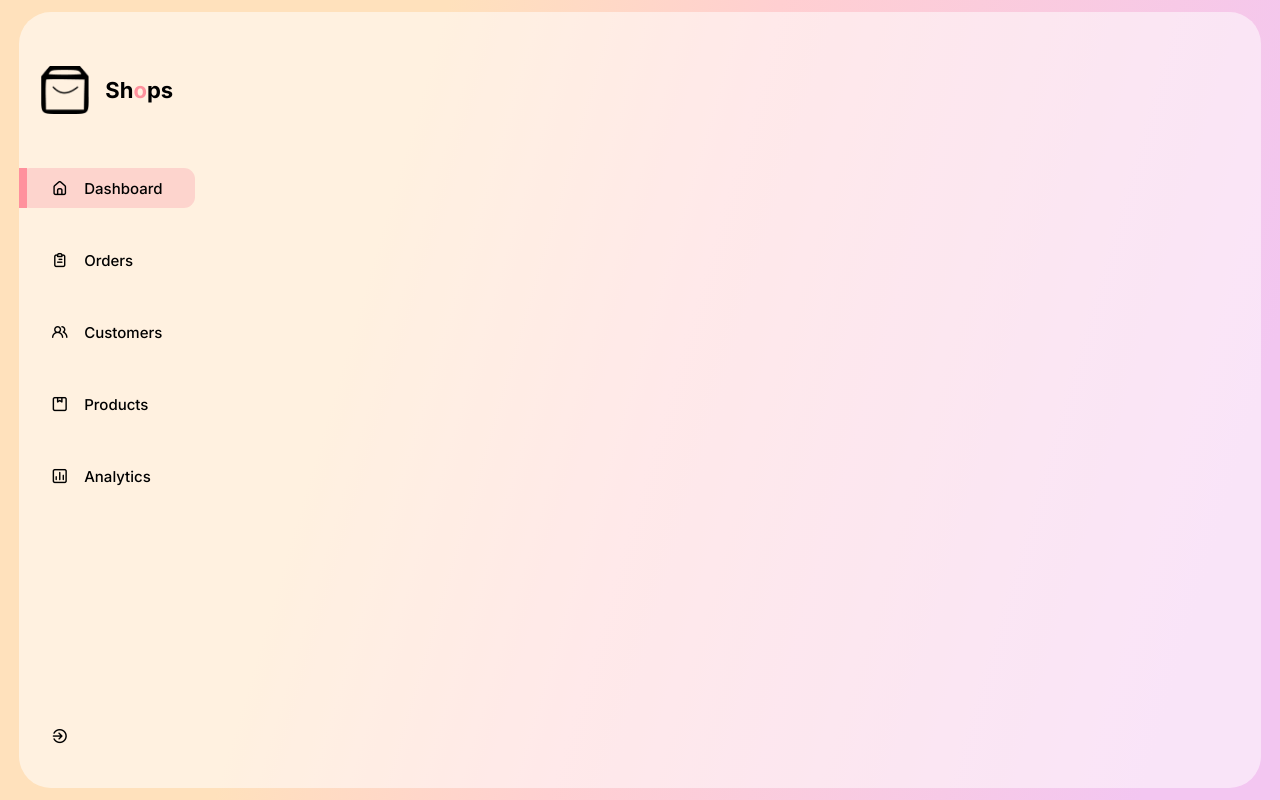
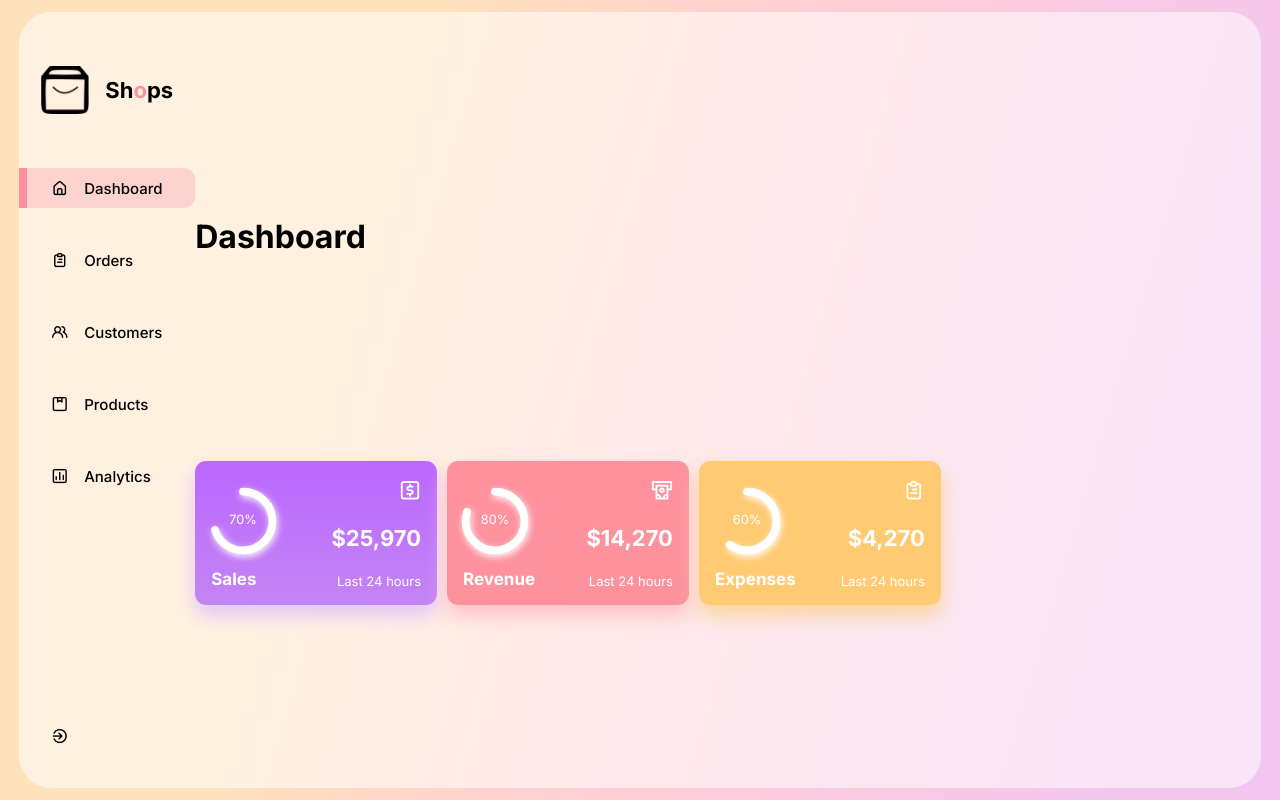
Before and after one commit to mauryasuraj38/dashboard-panel, a React (Create React App) app: page / in a window 1280 px wide. Built offline with nearby package versions, Linux system fonts and the light colour scheme.

Commit message:
Dashboard CompactCard created

```diff
--- a/package.json
+++ b/package.json
@@ -6,7 +6,9 @@
     "@testing-library/jest-dom": "^5.17.0",
     "@testing-library/react": "^13.4.0",
     "@testing-library/user-event": "^13.5.0",
+    "framer-motion": "^6.2.9",
     "react": "^18.2.0",
+    "react-circular-progressbar": "^2.1.0",
     "react-dom": "^18.2.0",
     "react-scripts": "5.0.1",
     "web-vitals": "^2.1.4"
--- a/src/App.js
+++ b/src/App.js
@@ -1,12 +1,13 @@
 import './App.css';
 import Sidebar from './component/Sidebar/Sidebar';
+import MainDash from './component/MainDash/MainDash';
 
 function App() {
   return (
     <div className="App">
       <div className="container">
         <Sidebar />
-        <div></div>
+        <MainDash />
         <div></div>
       </div>
     </div>
--- a/src/Data/Data.js
+++ b/src/Data/Data.js
@@ -20,3 +20,54 @@
         heading: "Analytics"
     }
 ]
+
+export const CardsData = [
+    {
+        title: "Sales",
+        color: {
+            backGround: "linear-gradient(180deg, #BB67FF 0%, #C484F3 100%)",
+            boxShadow: "0px 10px 20px 0px #e0c6f5",
+        },
+        barValue: 70,
+        value: "25,970",
+        icon: "uil uil-usd-square",
+        series: [
+            {
+                name: "Sales",
+                data: [31,40,28,51,42,109,100]
+            }
+        ]
+    },
+    {
+        title: "Revenue",
+        color: {
+            backGround: "linear-gradient(180deg, #FF919D 0%, #FC929D 100%)",
+            boxShadow: "0px 10px 20px 0px #FDC0C7",
+        },
+        barValue: 80,
+        value: "14,270",
+        icon: "uil uil-money-withdrawal",
+        series: [
+            {
+                name: "Revenue",
+                data: [10,100,50,70,80,30,40]
+            }
+        ]
+    },
+    {
+        title: "Expenses",
+        color: {
+            backGround: "linear-gradient(rgb(248, 212, 154) -146.42%, rgb(255 202 113) -46.42%)",
+            boxShadow: "0px 10px 20px 0px #F9D59B",
+        },
+        barValue: 60,
+        value: "4,270",
+        icon: "uil uil-clipboard-alt",
+        series: [
+            {
+                name: "Expenses",
+                data: [10,25,15,30,12,15,20]
+            }
+        ]
+    },
+]
--- /dev/null
+++ b/src/component/Card/Card.css
@@ -0,0 +1,70 @@
+.CompactCard{
+    display: flex;
+    flex: 1;
+    height: 7rem !important;
+    border-radius: 0.7rem;
+    color: white;
+    position: relative;
+    cursor: pointer;
+    padding: 1rem;
+}
+
+.CompactCard:hover{
+    box-shadow: none !important;
+}
+
+/* radialbar */
+.radialbar{
+    display: flex;
+    flex: 1;
+    flex-direction: column;
+    justify-content: flex-end;
+    gap: 1rem;
+}
+
+.CircularProgressbar{
+    width: 4rem !important;
+    overflow: visible;
+}
+
+.CircularProgressbar-path{
+    stroke: white !important;
+    stroke-width: 12px !important;
+    filter: drop-shadow(2px 4px 6px white);
+}
+
+.CircularProgressbar-trail{
+    display: none;
+}
+
+.CircularProgressbar-text{
+    fill: white !important;
+}
+
+.radialbar>span{
+    font-size: 17px;
+    font-weight: bolder;
+}
+
+/* detail */
+.detail{
+    flex: 1;
+    display: flex;
+    flex-direction: column;
+    justify-content: space-between;
+    align-items: flex-end;
+}
+
+.detail>i{
+    font-size: 22px;
+    font-weight: bold;
+}
+
+.detail>span:nth-child(2){
+    font-size: 22px;
+    font-weight: bold;
+}
+
+.detail>span:nth-child(3){
+    font-size: 13px;
+}
--- /dev/null
+++ b/src/component/Card/Card.jsx
@@ -0,0 +1,45 @@
+import "./Card.css"
+import { AnimateSharedLayout } from "framer-motion";
+import { useState } from "react";
+import { CircularProgressbar } from 'react-circular-progressbar';
+import 'react-circular-progressbar/dist/styles.css';
+
+function Card(props) {
+
+    const [expanded, setExpanded] = useState(false)
+
+  return (
+    <AnimateSharedLayout>
+        {
+            expanded? (
+                'ExpandedCard'
+            ):
+            <CompactCard param={props} />
+        }
+    </AnimateSharedLayout>
+  )
+}
+
+// CompactCard
+function CompactCard({param}){
+    return (
+        <div className="CompactCard"
+        style={{
+            background: param.color.backGround,
+            boxShadow: param.color.boxShadow
+        }}
+        >
+            <div className="radialbar">
+                <CircularProgressbar value={param.barValue} text={`${param.barValue}%`} />
+                <span>{param.title}</span>
+            </div>
+            <div className="detail">
+                <i className={param.icon}></i>
+                <span>${param.value}</span>
+                <span>Last 24 hours</span>
+            </div>
+        </div>
+    )
+}
+
+export default Card
--- /dev/null
+++ b/src/component/Cards/Cards.css
@@ -0,0 +1,8 @@
+.Cards{
+    display: flex;
+    gap: 10px;
+}
+
+.parentContainer{
+    width: 100%;
+}
--- /dev/null
+++ b/src/component/Cards/Cards.jsx
@@ -0,0 +1,26 @@
+import "./Cards.css"
+import { CardsData } from "../../Data/Data"
+import Card from "../Card/Card"
+
+function Cards() {
+  return (
+    <div className="Cards">
+      {
+        CardsData.map((card,id) => (
+          <div className="parentContainer">
+            <Card
+              title={card.title}
+              color={card.color}
+              barValue={card.barValue}
+              value={card.value}
+              icon={card.icon}
+              series={card.series}
+            />
+          </div>
+        ))
+      }
+    </div>
+  )
+}
+
+export default Cards
--- /dev/null
+++ b/src/component/MainDash/MainDash.css
@@ -0,0 +1,5 @@
+.MainDash{
+    display: flex;
+    flex-direction: column;
+    justify-content: space-evenly;
+}
--- /dev/null
+++ b/src/component/MainDash/MainDash.jsx
@@ -0,0 +1,13 @@
+import "./MainDash.css"
+import Cards from "../Cards/Cards"
+
+function MainDash() {
+  return (
+    <div className="MainDash">
+      <h1>Dashboard</h1>
+      <Cards />
+    </div>
+  )
+}
+
+export default MainDash
```
Also changed, not shown: 1 other file (tests, documents, lock files or other folders).
